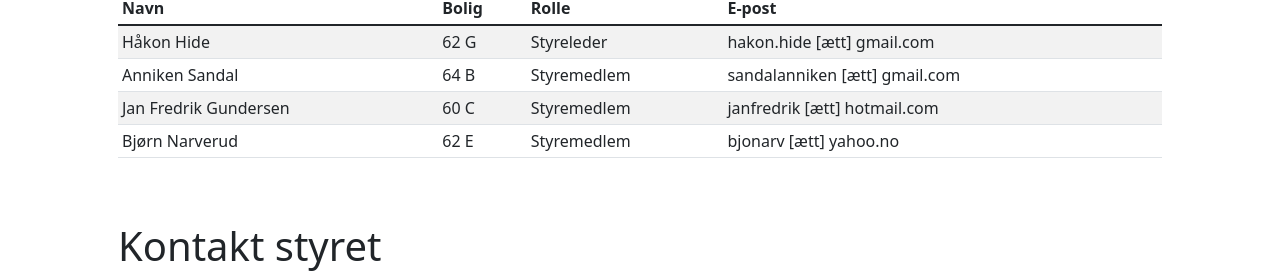
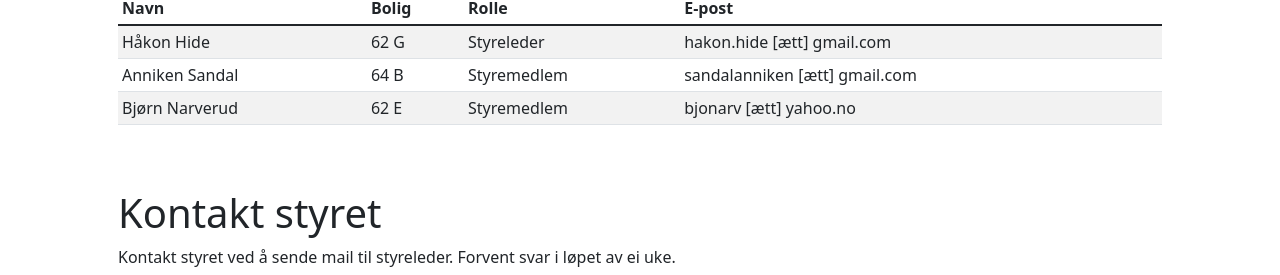
Before and after one commit to janfredrik/sameie-basic, a plain HTML site: page src/styret.html in a window 1280 px wide. Shown: the part 522-797 px from the top of the page. Drawn offline with nearby package versions, Linux system fonts and the light colour scheme.

Commit message:
Update styret.html

```diff
--- a/src/styret.html
+++ b/src/styret.html
@@ -62,12 +62,6 @@
                               <td>sandalanniken [ætt] gmail.com</td>
                             </tr>
                             <tr>
-                              <td>Jan Fredrik Gundersen</td>
-                              <td>60 C</td>
-                              <td>Styremedlem</td>
-                              <td>janfredrik [ætt] hotmail.com</td>
-                            </tr>
-                            <tr>
                               <td>Bjørn Narverud</td>
                               <td>62 E</td>
                               <td>Styremedlem</td>
```
